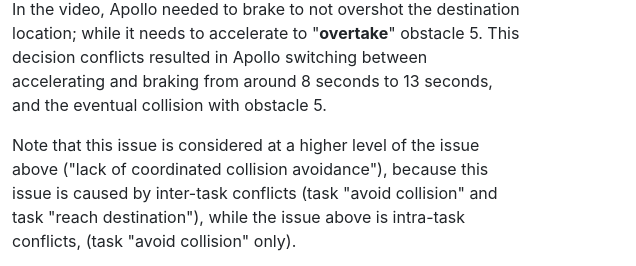
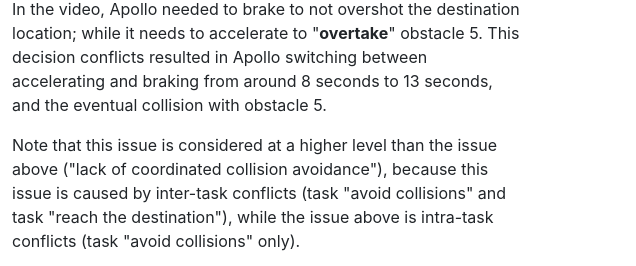
Before and after one commit to ATLAS-AV-TESTING/atlas, a website: page index.html in a window 1280 px wide. Shown: the part 4174-4440 px from the top of the page, 644-1280 px from the left. Drawn offline with Linux system fonts and the light colour scheme.

Commit message:
grammar fix

```diff
--- a/index.html
+++ b/index.html
@@ -439,9 +439,9 @@
                     while it needs to accelerate to "<b>overtake</b>" obstacle 5.
                     This decision conflicts resulted in Apollo switching between accelerating and braking from around 8 seconds to 13 seconds,
                     and the eventual collision with obstacle 5.</p>
-                <p>Note that this issue is considered at a higher level of the issue above ("lack of coordinated collision avoidance"),
-                    because this issue is caused by inter-task conflicts (task "avoid collision" and task "reach destination"),
-                    while the issue above is intra-task conflicts, (task "avoid collision" only).</p>
+                <p>Note that this issue is considered at a higher level than the issue above ("lack of coordinated collision avoidance"),
+                    because this issue is caused by inter-task conflicts (task "avoid collisions" and task "reach the destination"),
+                    while the issue above is intra-task conflicts (task "avoid collisions" only).</p>
                 <p>
                     <button type="button" class="btn btn-primary" data-toggle="modal" data-target="#decision-conflicts-modal">
                         Click Me
```
